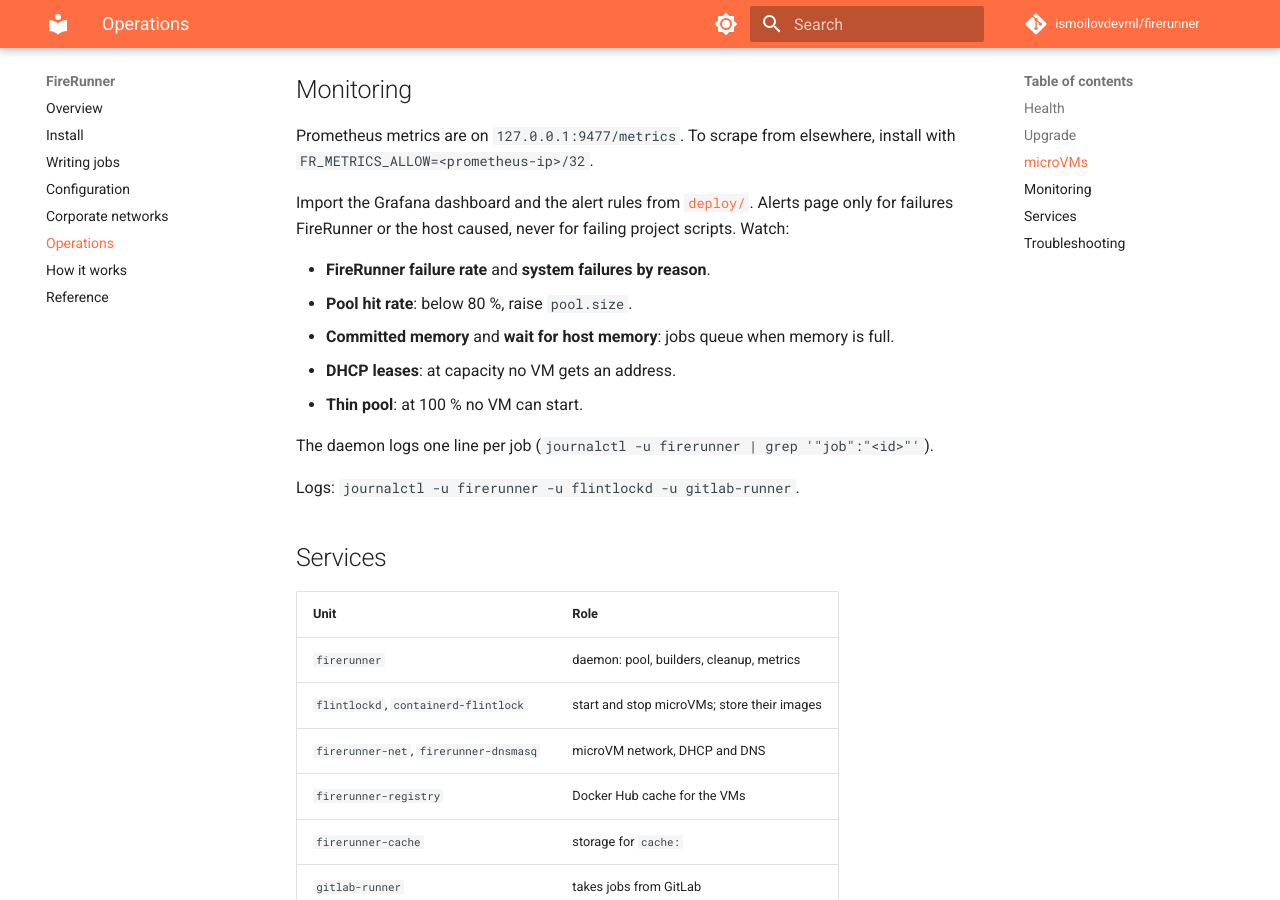
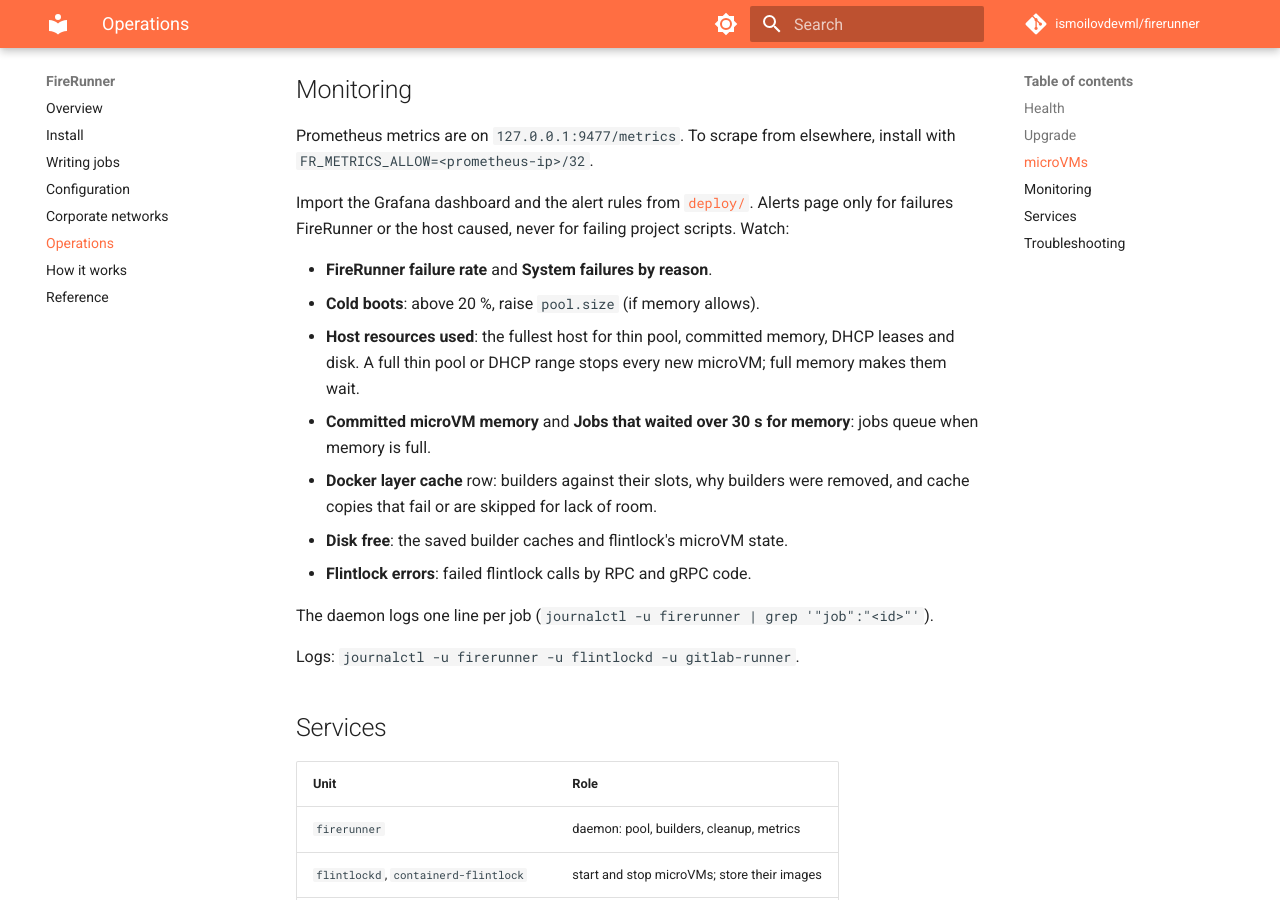
Before and after one commit to ismoilovdevml/firerunner, an MkDocs documentation site: the page built from docs/operations.md, in a window 1280 px wide and 900 px high, scrolled down 1324 px. Built offline with MkDocs 1.6.1 and Material for MkDocs 9.7.7, drawn with Linux system fonts in a browser that asks for light colours; comment, search, counter and statistics services are not loaded.

Commit message:
grafana: panels for jobs, builders, disk and flintlock errors match the metrics
The overview shows the daemon loop age, the flintlock API as up/down,
job slots in use, the cold-boot share of the last hour and a bar gauge
of the host resources jobs wait for or fail on (thin pool, committed
memory, DHCP leases with a known range, disk). Stats that repeated a
graph (pool target, runner concurrent, thin pool, memory available) are
gone.

New graphs: running jobs against the pool and concurrent, cold-boot
share, jobs that waited over 30 s for memory (instead of p50/p90 of a
histogram that only holds jobs without a ready pool VM), builders by
state against their slots, builder removals by reason, builder cache
copies by result, disk free by directory and flintlock errors by RPC
and code. System failures by reason leaves out canceled, like the
failure rate; builder requests describe what ready and booting mean
now. Every panel says which question it answers.

```diff
--- a/docs/operations.md
+++ b/docs/operations.md
@@ -47,11 +47,16 @@ Import the Grafana dashboard and the alert rules from
 [`deploy/`](https://github.com/ismoilovdevml/firerunner/tree/main/deploy). Alerts page only for
 failures FireRunner or the host caused, never for failing project scripts. Watch:
 
-- **FireRunner failure rate** and **system failures by reason**.
-- **Pool hit rate**: below 80 %, raise `pool.size`.
-- **Committed memory** and **wait for host memory**: jobs queue when memory is full.
-- **DHCP leases**: at capacity no VM gets an address.
-- **Thin pool**: at 100 % no VM can start.
+- **FireRunner failure rate** and **System failures by reason**.
+- **Cold boots**: above 20 %, raise `pool.size` (if memory allows).
+- **Host resources used**: the fullest host for thin pool, committed memory, DHCP leases and disk.
+  A full thin pool or DHCP range stops every new microVM; full memory makes them wait.
+- **Committed microVM memory** and **Jobs that waited over 30 s for memory**: jobs queue when
+  memory is full.
+- **Docker layer cache** row: builders against their slots, why builders were removed, and cache
+  copies that fail or are skipped for lack of room.
+- **Disk free**: the saved builder caches and flintlock's microVM state.
+- **Flintlock errors**: failed flintlock calls by RPC and gRPC code.
 
 The daemon logs one line per job (`journalctl -u firerunner | grep '"job":"<id>"'`).
 
```
Also changed, not shown: 1 other file.
